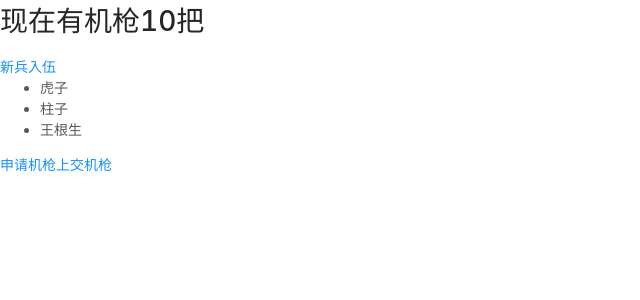
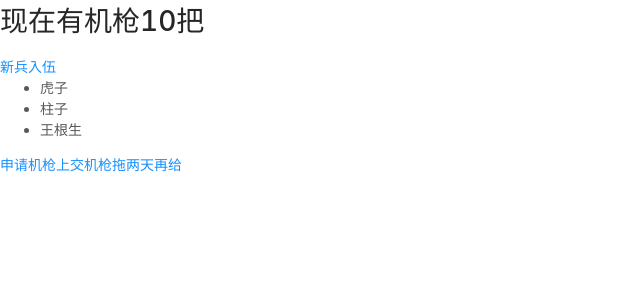
Before and after one commit to coolkeychen/im, a React app: page / in a window 1280 px wide. Shown: the top 300 px of the page, without its empty margins (0-640 px from the left). Built offline with nearby package versions, Linux system fonts and the light colour scheme.

Commit message:
update redux-thunk

```diff
--- a/package.json
+++ b/package.json
@@ -51,7 +51,9 @@
     "react-app-polyfill": "^1.0.6",
     "react-dev-utils": "^10.2.1",
     "react-dom": "^16.13.1",
+    "react-redux": "^7.2.0",
     "redux": "^4.0.5",
+    "redux-thunk": "^2.3.0",
     "resolve": "1.15.0",
     "resolve-url-loader": "3.1.1",
     "sass-loader": "8.0.2",
--- a/src/App.js
+++ b/src/App.js
@@ -51,6 +51,7 @@
     const num = store.getState();
     const addGun = this.props.addGun;
     const removeGun = this.props.removeGun;
+    const addGunAsync = this.props.addGunAsync;
     return (
       <div>
         <h1>现在有机枪{num}把</h1>
@@ -62,6 +63,7 @@
         </ul>
         <Button type="primary" onClick={()=>store.dispatch(addGun())}>申请机枪</Button>
         <Button type="warning" onClick={()=>store.dispatch(removeGun())}>上交机枪</Button>
+        <Button type="warning" onClick={()=>store.dispatch(addGunAsync())}>拖两天再给</Button>
       </div>
     )
   }
--- a/src/index.js
+++ b/src/index.js
@@ -3,14 +3,15 @@
 import './index.css';
 import App from './App';
 import * as serviceWorker from './serviceWorker';
-import { createStore } from 'redux';
-import { counter, addGun, removeGun } from './store/index'
-const store = createStore(counter);
+import { createStore,applyMiddleware } from 'redux';
+import thunk  from 'redux-thunk'
+import { counter, addGun, removeGun,addGunAsync } from './store/index'
+const store = createStore(counter, applyMiddleware(thunk));
 
 function render() {
   ReactDOM.render(
     <React.StrictMode>
-      <App store={store} addGun={addGun} removeGun = {removeGun}/>
+      <App store={store} addGun={addGun} removeGun = {removeGun} addGunAsync= {addGunAsync}/>
     </React.StrictMode>,
     document.getElementById('root')
   );
--- a/src/store/index.js
+++ b/src/store/index.js
@@ -24,3 +24,11 @@
 export function removeGun() {
   return {type: REMOVE_GUN}
 }
+
+export function addGunAsync() {
+  return dispatch => {
+    setTimeout(() => {
+      dispatch(addGun())
+    }, 2000);
+  }
+}
```
Also changed, not shown: 2 other files (tests, documents, lock files or other folders).
